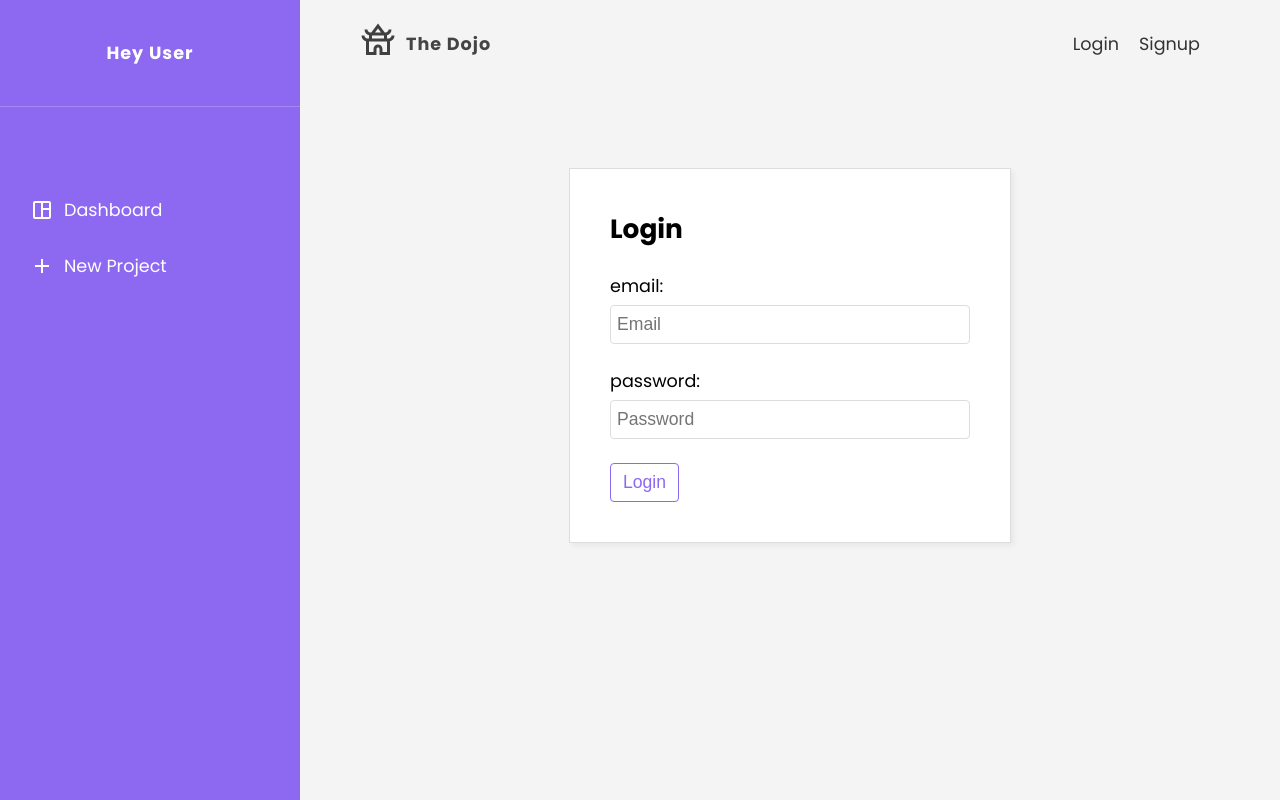
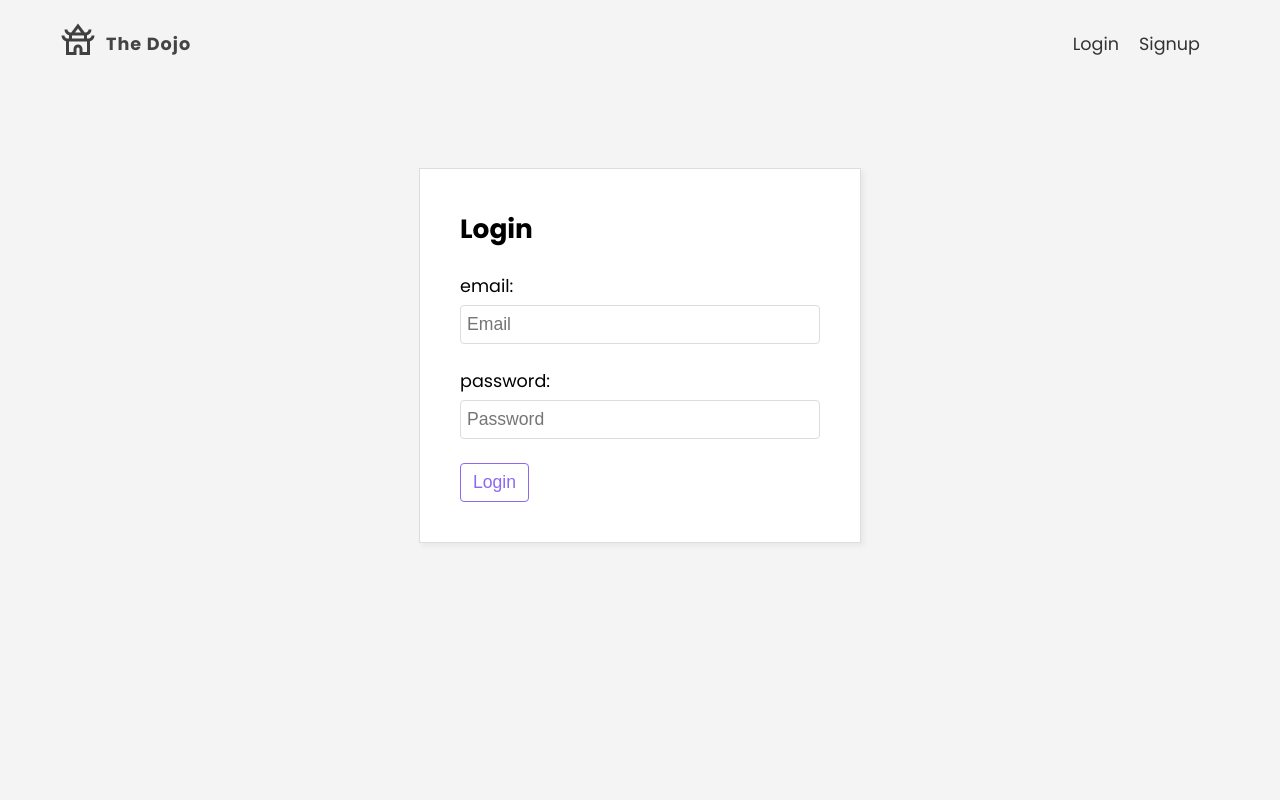
Before and after one commit to olivercastroteran/the-dojo, a React (Create React App) app: page /login in a window 1280 px wide. Built offline with nearby package versions, Linux system fonts and the light colour scheme; no server answers.

Commit message:
hide sidebar based on auth state bug fixed

```diff
--- a/src/App.jsx
+++ b/src/App.jsx
@@ -11,7 +11,7 @@ function App() {
     <div className="App">
       {authIsReady ? (
         <BrowserRouter>
-          <Sidebar />
+          {user && <Sidebar />}
           <div className="container">
             <Navbar />
             <Routes>
```
